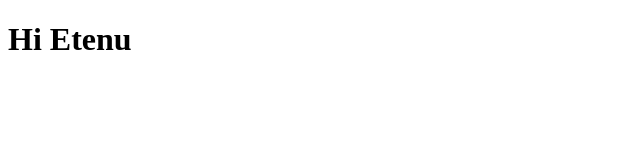
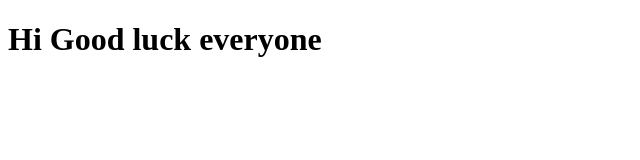
Before and after one commit to etenhail/gitPractice1, a plain HTML site: page index.html in a window 1280 px wide. Shown: the whole page, without its empty margins (0-640 px from the left). Drawn offline with Linux system fonts and the light colour scheme.

Commit message:
Change sentences

```diff
--- a/index.html
+++ b/index.html
@@ -7,7 +7,7 @@
     <title>Hello Git</title>
 </head>
 <body>
-    <h1>Hi Etenu</h1>
+    <h1>Hi Good luck everyone</h1>
 
 </body>
 </html>
```
